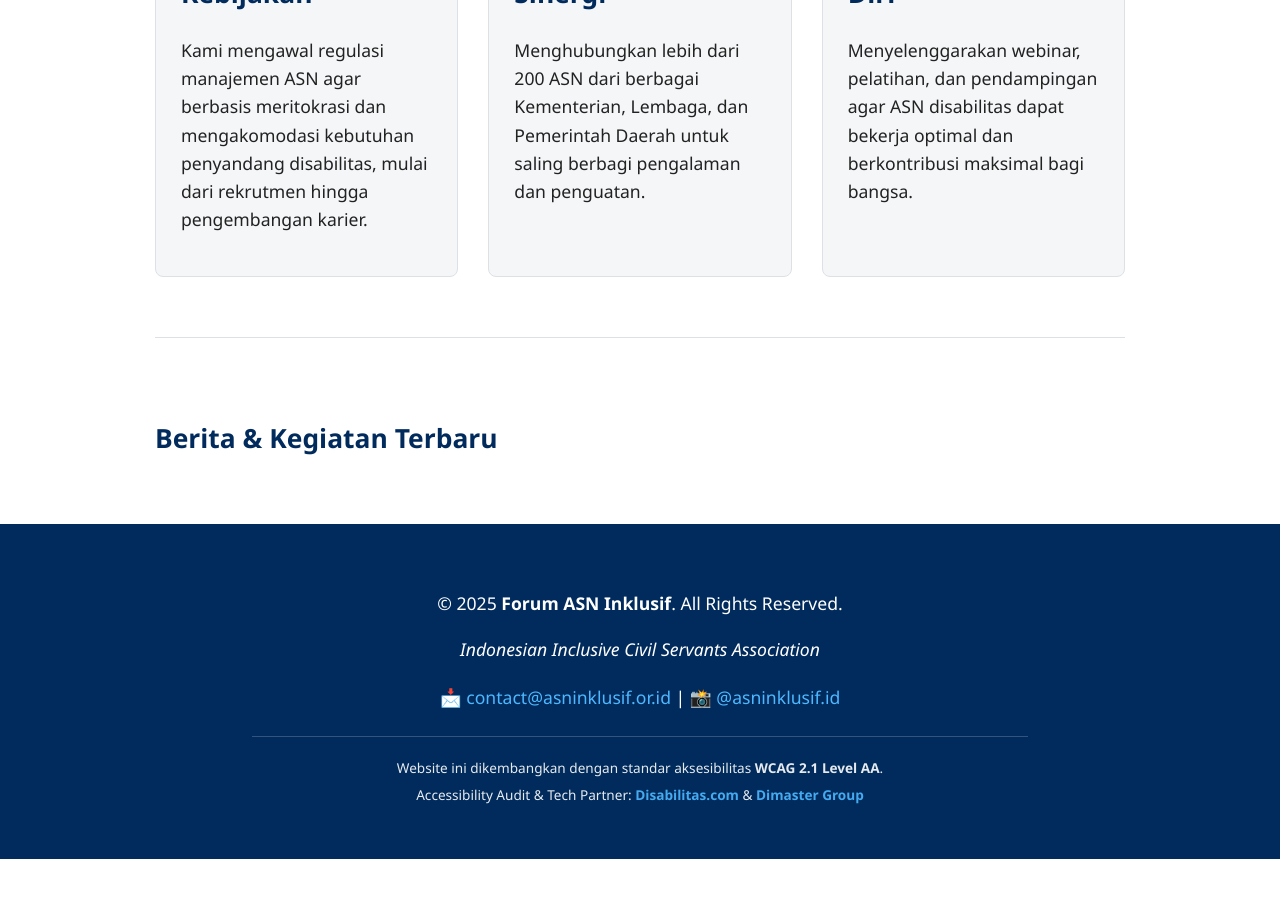
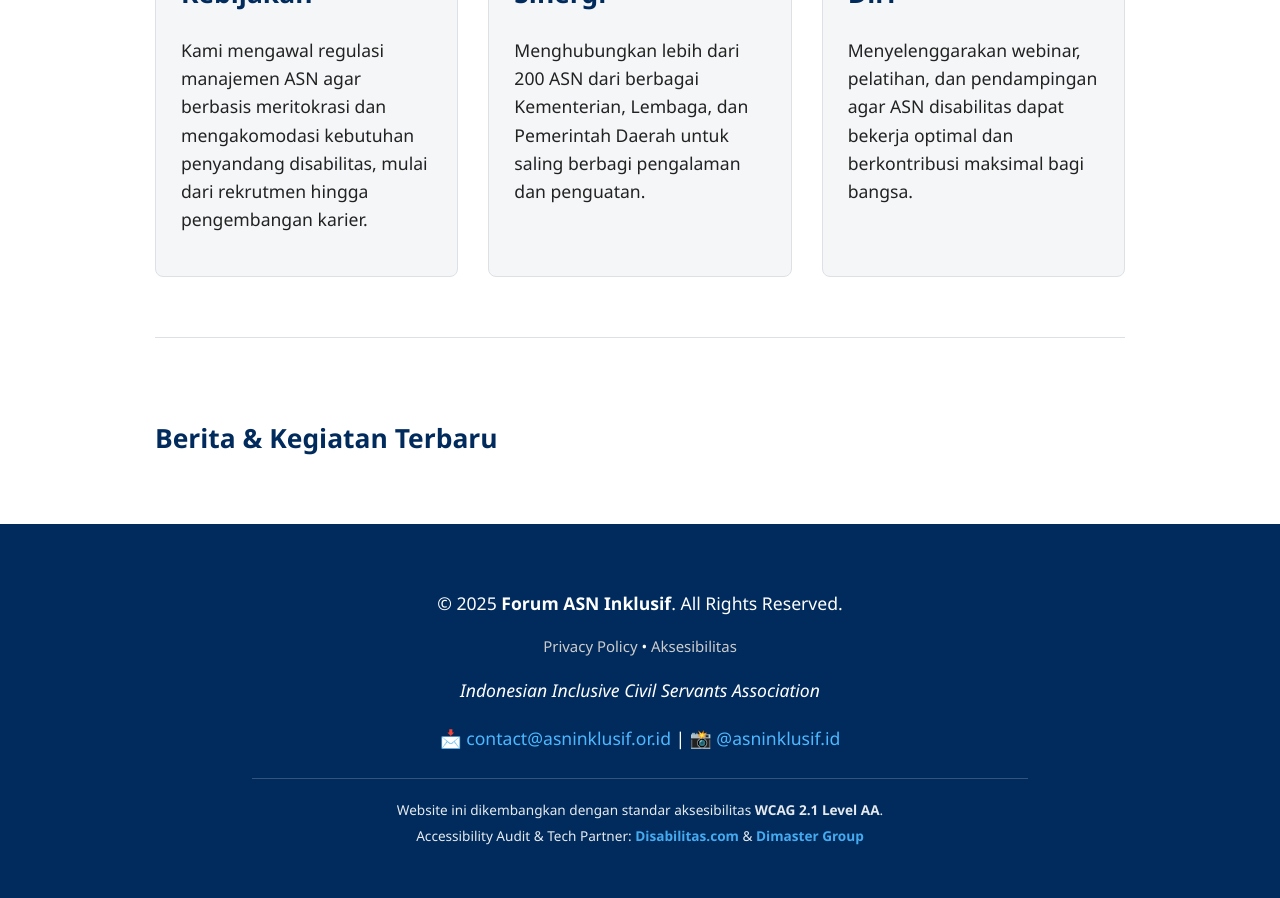
Before and after one commit to dimasmuharam/ASN-Inklusif, a Jekyll site: the page built from index.md, in a window 1280 px wide and 900 px high, scrolled down 788 px. Built offline with Jekyll 4.4.1, drawn with Linux system fonts in a browser that asks for light colours; before the commit the page ends 1647 px from its top, so only the background shows below that.

Commit message:
Update default.html

```diff
--- a/_layouts/default.html
+++ b/_layouts/default.html
@@ -60,6 +60,12 @@
     <footer>
         <div class="container">
             <p>&copy; {{ site.time | date: '%Y' }} <strong>{{ site.title }}</strong>. All Rights Reserved.</p>
+
+            <div style="font-size: 0.85em; margin-bottom: 15px;">
+                <a href="{{ "/privacy/" | relative_url }}" style="color: #ccc; text-decoration: none;">Privacy Policy</a> •
+                <a href="{{ "/accessibility/" | relative_url }}" style="color: #ccc; text-decoration: none;">Aksesibilitas</a>
+            </div>
+
             <p class="eng-name" style="font-style: italic; margin-bottom: 20px;">Indonesian Inclusive Civil Servants Association</p>
 
             <div class="footer-links" style="margin-bottom: 25px;">
```
